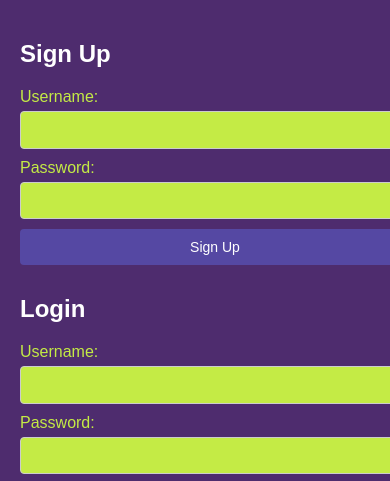
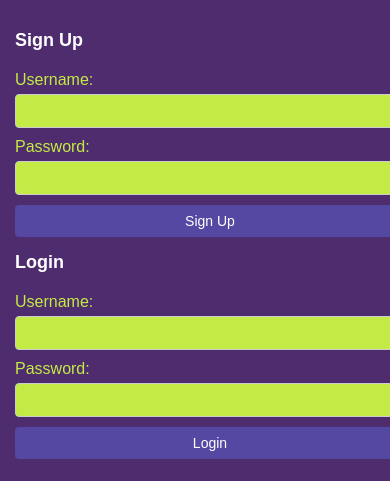
Before and after one commit to ianscottmartin/helpCaesarParty, a plain HTML site: page index.html in a window 390 px wide. Shown: the top 481 px of the page. Drawn offline with Linux system fonts and the light colour scheme.

Commit message:
responsive adjustments

```diff
--- a/styles.css
+++ b/styles.css
@@ -34,24 +34,24 @@ body {
 }
 
 .sidebar input {
-    background-color: #c4eb45;
-}
-
-.sidebar input[type="text"],
-.sidebar input[type="password"],
-.sidebar button {
-    width: 100%;
+    width: calc(100% - 22px);
+    /* Adjust for padding and border */
     padding: 10px;
     margin-bottom: 10px;
     border: 1px solid #ccc;
     border-radius: 4px;
+    background-color: #c4eb45;
 }
 
 .sidebar button {
+    width: 100%;
+    padding: 12px 18px;
     background-color: #5548a3;
     color: #fff;
     border: none;
+    border-radius: 4px;
     cursor: pointer;
+    font-size: 16px;
 }
 
 .sidebar button:hover {
@@ -133,11 +133,26 @@ button:hover {
         width: 100%;
         height: auto;
         position: relative;
+        padding: 15px;
+        /* Adjust padding for smaller screens */
     }
 
-    input[type="text"],
-    button {
-        padding: 10px;
+    .sidebar h2 {
+        font-size: 18px;
+        /* Reduce font size for headings */
+    }
+
+    .sidebar form {
+        margin-bottom: 15px;
+        /* Adjust form margin */
+    }
+
+    .sidebar input[type="text"],
+    .sidebar input[type="password"],
+    .sidebar button {
+        padding: 8px;
+        /* Adjust input and button padding */
         font-size: 14px;
+        /* Reduce font size for inputs and buttons */
     }
 }
```
